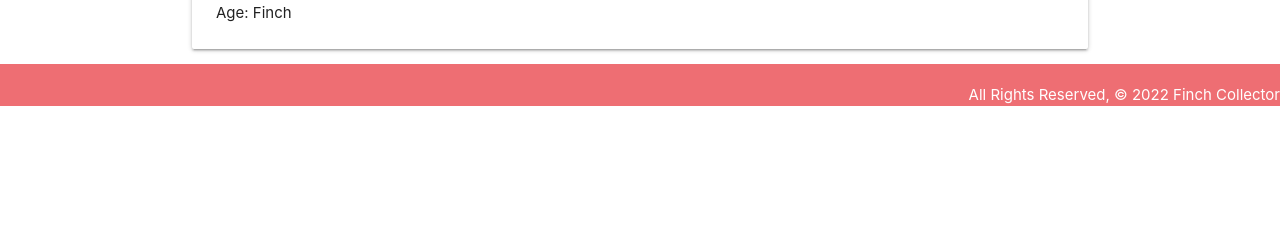
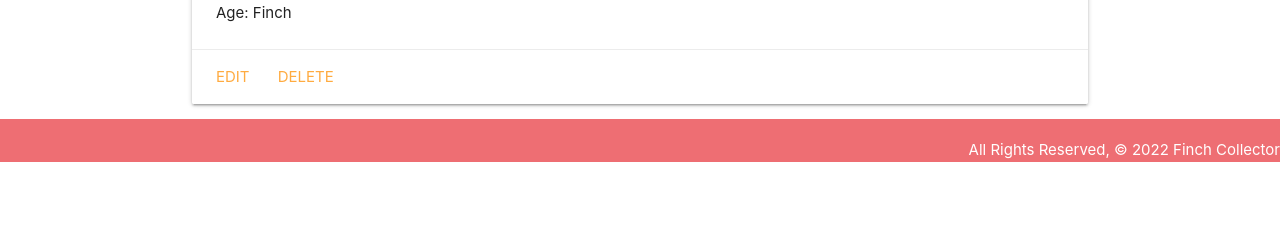
Before and after one commit to kevcoder247/finch_collector, a Django app: template main_app/templates/finches/detail.html in a window 1280 px wide. Shown: the part 275-515 px from the top of the page. Run offline with Django 4.2, Linux system fonts and the light colour scheme; the template is opened without the code that fills it, so the values that code supplies are empty.

Commit message:
update route added

```diff
--- a/main_app/templates/finches/detail.html
+++ b/main_app/templates/finches/detail.html
@@ -13,6 +13,10 @@
         <p>Age: Finch</p>
         {% endif %}
     </div>
+    <div class="card-action">
+        <a href="{%url 'finches_update' finch.id%}">Edit</a>
+        <a href="{%url 'finches_delete' finch.id%}">Delete</a>
+    </div>
 </div>
 
 {% endblock %}
--- a/main_app/urls.py
+++ b/main_app/urls.py
@@ -7,4 +7,6 @@ urlpatterns =[
     path('finches/', views.finches_index, name='index'),
     path('finches/<int:finch_id>/', views.finches_detail, name='detail'),
     path('finches/create/', views.FinchCreate.as_view(), name='finches_create'),
+    path('finches/<int:pk>/update', views.FinchUpdate.as_view(), name='finches_update'),
+    path('finches/<int:pk>/delete', views.FinchDelete.as_view(), name='finches_delete'),
 ]
```
Also changed, not shown: main_app/views.py (+10 -1 lines).
